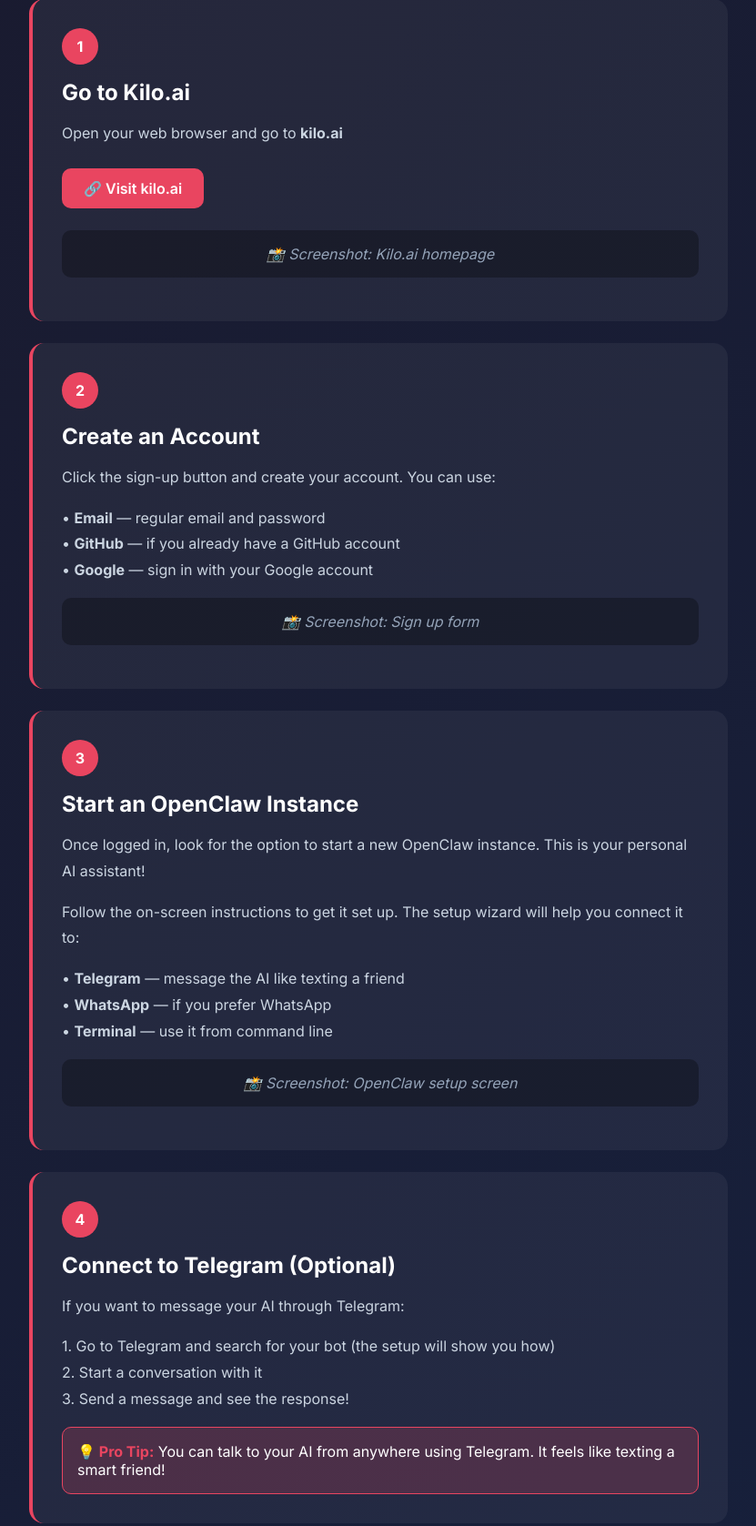
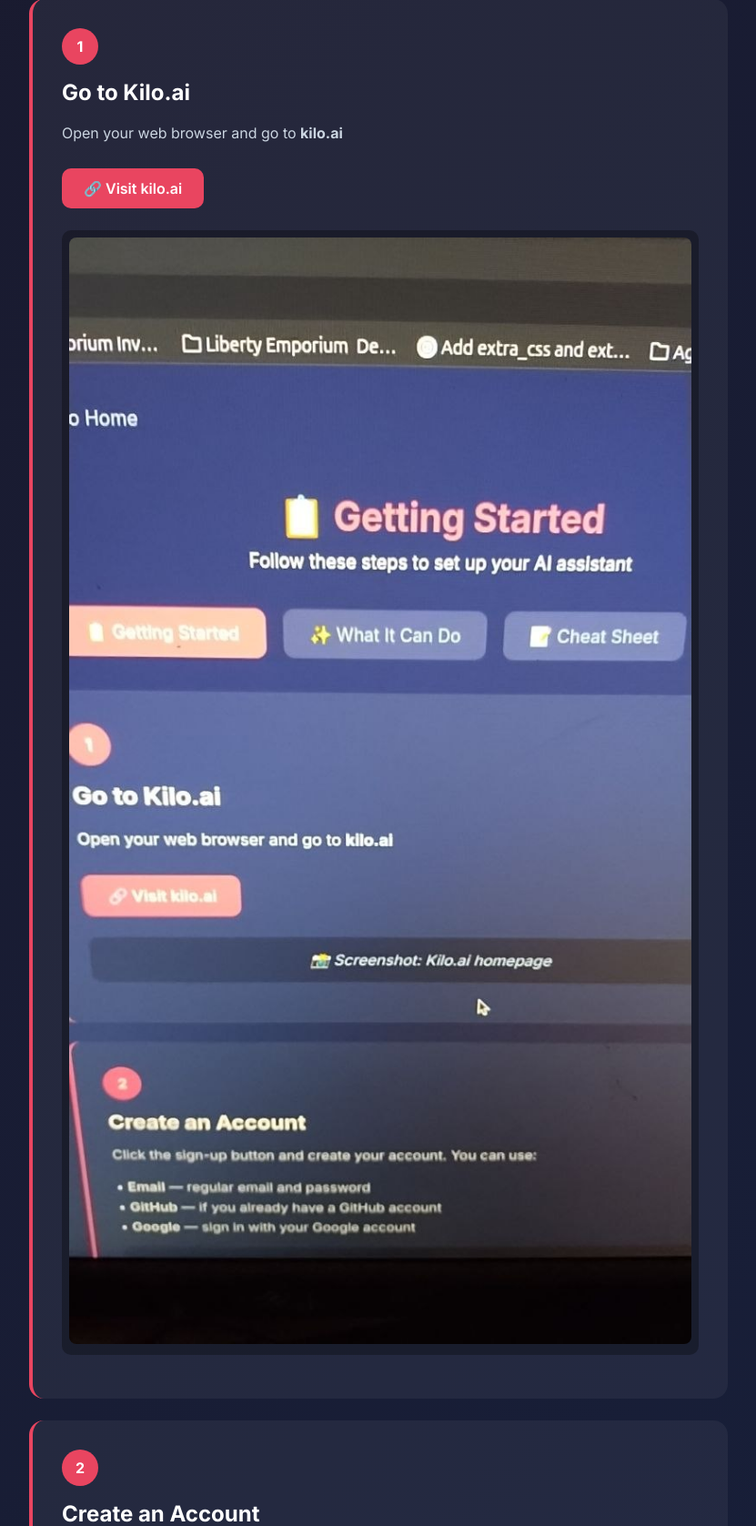
Before and after one commit to Liberty-Emporium/Bradley-Guide, a Flask app: page /getting-started in a window 1280 px wide. Shown: the part 276-1953 px from the top of the page at 91% size, without its empty margins (224-1055 px from the left). Run offline with Flask 3, Linux system fonts and the light colour scheme.

Commit message:
Add real screenshot and update placeholder styling

```diff
--- a/templates/getting-started.html
+++ b/templates/getting-started.html
@@ -29,7 +29,9 @@
         .note { background: rgba(233,69,96,0.2); border: 1px solid #e94560; border-radius: 10px; padding: 1rem; margin-top: 1rem; }
         .note strong { color: #e94560; }
 
-        .screenshot { background: rgba(0,0,0,0.3); border-radius: 10px; padding: 1rem; margin: 1rem 0; text-align: center; color: #94a3b8; font-style: italic; }
+        .screenshot { background: rgba(0,0,0,0.3); border-radius: 10px; padding: 0.5rem; margin: 1rem 0; text-align: center; }
+        .screenshot img { max-width: 100%; border-radius: 8px; }
+        .screenshot-placeholder { background: rgba(0,0,0,0.3); border-radius: 10px; padding: 1rem; margin: 1rem 0; text-align: center; color: #94a3b8; font-style: italic; }
 
         .back-link { display: inline-block; color: #94a3b8; text-decoration: none; margin-bottom: 1rem; }
         .back-link:hover { color: #e94560; }
@@ -62,7 +64,7 @@
             <h2>Go to Kilo.ai</h2>
             <p>Open your web browser and go to <strong>kilo.ai</strong></p>
             <a href="https://kilo.ai" target="_blank" class="link-box">🔗 Visit kilo.ai</a>
-            <div class="screenshot">📸 Screenshot: Kilo.ai homepage</div>
+            <div class="screenshot"><img src="{{ url_for('static', filename='screenshot-kilo-home.jpg') }}" alt="Kilo.ai homepage"></div>
         </div>
 
         <div class="step">
@@ -72,7 +74,7 @@
             <p>• <strong>Email</strong> — regular email and password<br>
             • <strong>GitHub</strong> — if you already have a GitHub account<br>
             • <strong>Google</strong> — sign in with your Google account</p>
-            <div class="screenshot">📸 Screenshot: Sign up form</div>
+            <!-- Screenshot: Sign up form -->
         </div>
 
         <div class="step">
@@ -83,7 +85,7 @@
             <p>• <strong>Telegram</strong> — message the AI like texting a friend<br>
             • <strong>WhatsApp</strong> — if you prefer WhatsApp<br>
             • <strong>Terminal</strong> — use it from command line</p>
-            <div class="screenshot">📸 Screenshot: OpenClaw setup screen</div>
+            <!-- Screenshot: OpenClaw setup screen -->
         </div>
 
         <div class="step">
```
Also changed, not shown: static/screenshot-kilo-home.jpg (added).
